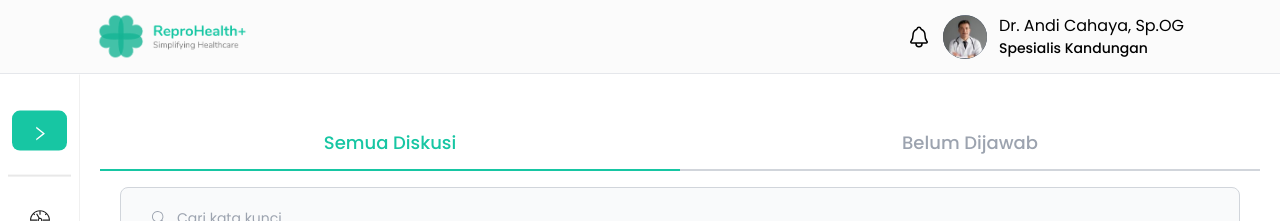
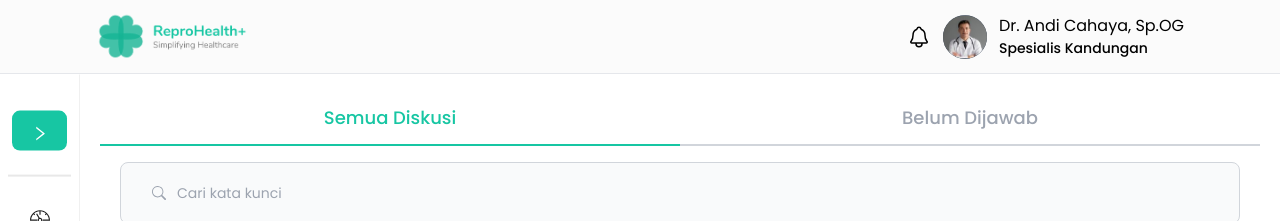
Before and after one commit to team-capstone-1/fe-repro-health, a React (Vite) app: page /forum in a window 1280 px wide. Shown: the top 221 px of the page. Built offline with nearby package versions, Linux system fonts and the light colour scheme; no server answers.

Commit message:
style: adjust some styling

```diff
--- a/src/components/shared-components/Tabs.jsx
+++ b/src/components/shared-components/Tabs.jsx
@@ -4,7 +4,7 @@ export function Tabs({ children, title = ["Tab 1", "Tab 2"] }) {
   const [activeTab, setActiveTab] = useState("1");
   return (
     <>
-      <div className="mt-[2.4em] flex w-full text-lg">
+      <div className="mt-[1em] flex w-full text-lg">
         <div
           className={`w-1/2 ${
             activeTab === "1"
```
